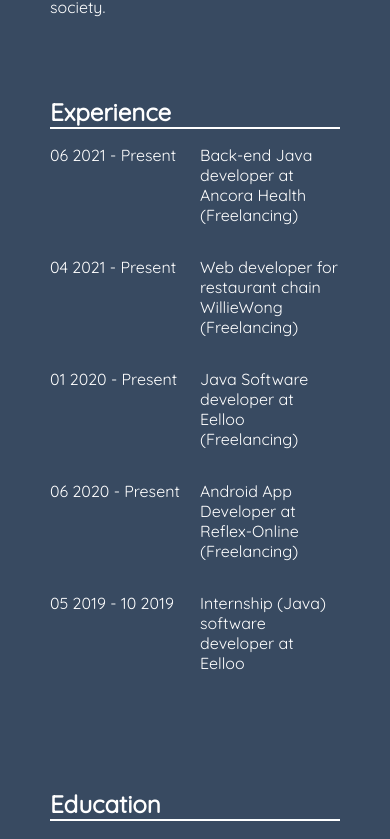
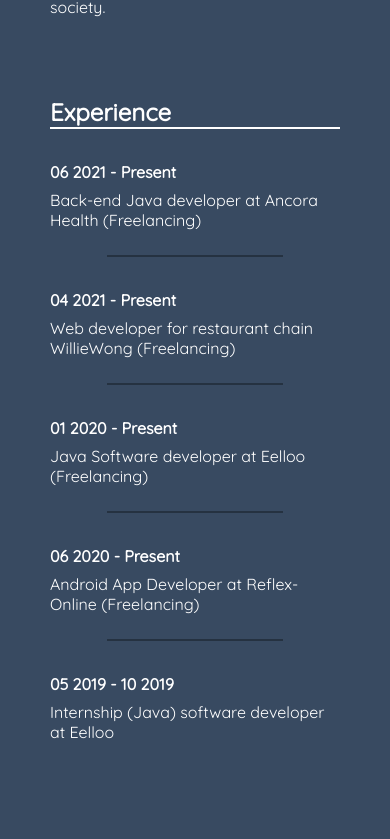
Before and after one commit to Kaediin/portfolio-react, a React (Create React App) app: page /Resume in a window 390 px wide. Shown: the part 899-1738 px from the top of the page. Built offline with nearby package versions, Linux system fonts and the light colour scheme.

Commit message:
Added skills and responsiveness

```diff
--- a/src/components/timeline.css
+++ b/src/components/timeline.css
@@ -1,18 +1,48 @@
+/* Extra small devices (phones, 600px and down) */
+.timelineChild .subTimelineDivider{
+    display: none;
+}
 
+@media only screen and (max-width: 600px) {
+    .timelineChild {
+        display: grid;
+        grid: "circleContainer "0
+        "subTimelinePeriod "auto
+        "subTimelineFunction"1fr/
+    1fr;
+    }
 
+    .containerTimeline .timelineChild p{
+        margin: 0;
+        padding: 0;
+    }
 
-/* Extra small devices (phones, 600px and down) */
-@media only screen and (max-width: 600px) {
-    .timelineChild{
-        display: grid;
-        grid: "circleContainer subTimelinePeriod subTimelineFunction"1fr/
-    0 150px auto;
+    .containerTimeline .timelineChild{
+        margin: 25px 0 0 0;
+        padding: 0;
     }
-    .containerTimelineTitle{
+
+    .containerTimeline .subTimelinePeriod p{
+        margin: 8px 0;
+        padding: 0;
+        font-weight: bold;
+    }
+
+    .containerTimelineTitle {
         border-bottom: 2px solid white;
     }
-    h2{
+
+    h2 {
         margin: 0;
+    }
+
+    .timelineChild .subTimelineDivider{
+        display: block;
+        width: 60%;
+        margin: 25px auto 0 auto;
+        border-style: solid;
+        border-color: var(--color2);
+        border-width: 1px;
     }
 
 }
@@ -56,7 +86,7 @@
         right: 25%;
     }
 
-    .subTimelinePeriod{
+    .subTimelinePeriod {
         display: flex;
         align-items: center;
     }
@@ -75,11 +105,11 @@
         padding-left: 20px;
     }
 
-    .containerTimeline .subTimelineFunction{
+    .containerTimeline .subTimelineFunction {
         padding-left: 30px;
     }
 
-    .closingLine{
+    .closingLine {
         height: 2px;
         background: white;
         margin: 0 19px;
--- a/src/components/timeline.jsx
+++ b/src/components/timeline.jsx
@@ -6,17 +6,23 @@
     let children = [];
     timeline.subTimelines.forEach(sub => {
         var smallCicle = [];
-        if (sub.isActive){
-            smallCicle.push(<div className="smallCircle"></div>)
+        if (sub.isActive) {
+            smallCicle.push(<div className="smallCircle"/>)
         }
+        var divider = [];
+        if (timeline.subTimelines[timeline.subTimelines.length - 1] !== sub) {
+            divider.push(<hr className="subTimelineDivider"/>)
+        }
+
         children.push(
             <div className="timelineChild">
                 <div className="circleContainer">
                     {smallCicle}
-                    <div className="line"></div>
+                    <div className="line"/>
                 </div>
                 <div className="subTimelinePeriod"><p>{sub.period}</p></div>
                 <div className="subTimelineFunction"><p>{sub.function}</p></div>
+                {divider}
             </div>
         )
     })
@@ -25,12 +31,12 @@
         <div className="containerTimeline">
             <div className="containerTimelineTitle">
                 <div className="circleContainer">
-                    <div className="bigCircle"></div>
+                    <div className="bigCircle"/>
                 </div>
                 <h2>{timeline.title}</h2>
             </div>
             {children}
-            <div className="closingLine"></div>
+            <div className="closingLine"/>
         </div>
     )
 }
```
